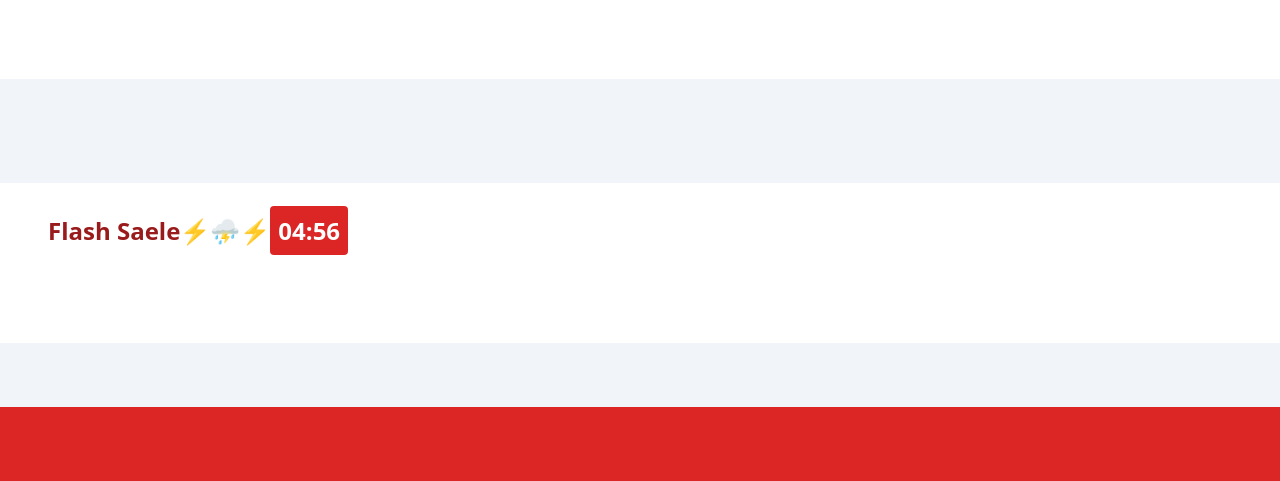
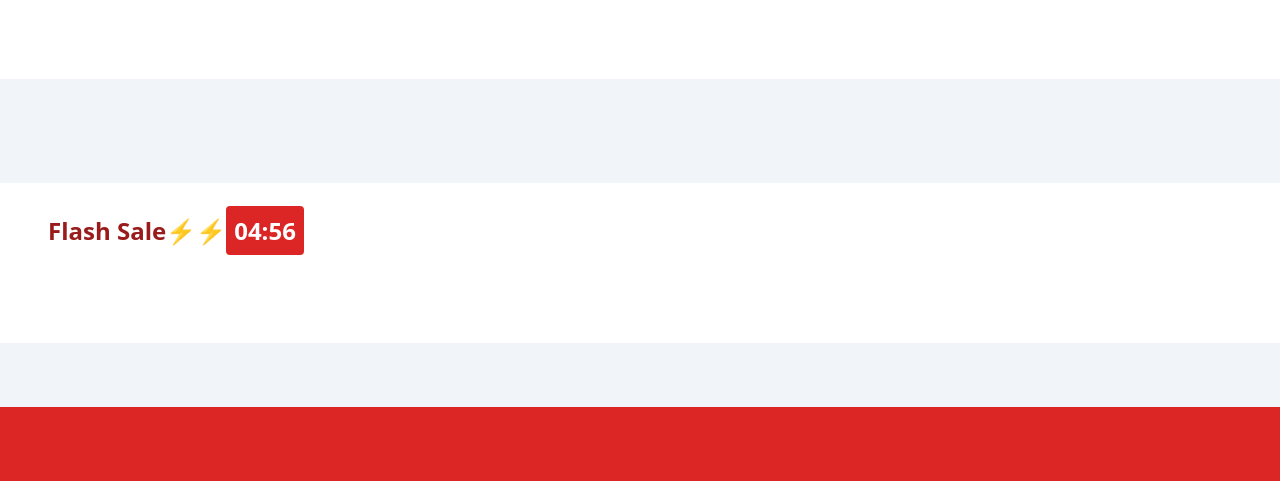
Before and after one commit to iqbalmahatmaputra/Ecommerce, a website: page src/index.html in a window 1280 px wide. Shown: the part 962-1443 px from the top of the page. Drawn offline with nearby package versions, Linux system fonts and the light colour scheme.

Commit message:
Update index.html

```diff
--- a/src/index.html
+++ b/src/index.html
@@ -296,7 +296,7 @@
         <div class="w-full p-4 bg-white md:container md:max-w-7xl">
             <div class="mx-auto mb-16">
                 <div class="flash-sale p-4 flex">
-                <h2 class="ml-4 text-2xl font-bold text-red-800">Flash Saele⚡⛈️⚡</h2>
+                <h2 class="ml-4 text-2xl font-bold text-red-800">Flash Sale⚡⚡</h2>
                 <div class="timer">
                     <div class="flex items-center justify-center">
                         <div class="text-2xl font-bold">
```
